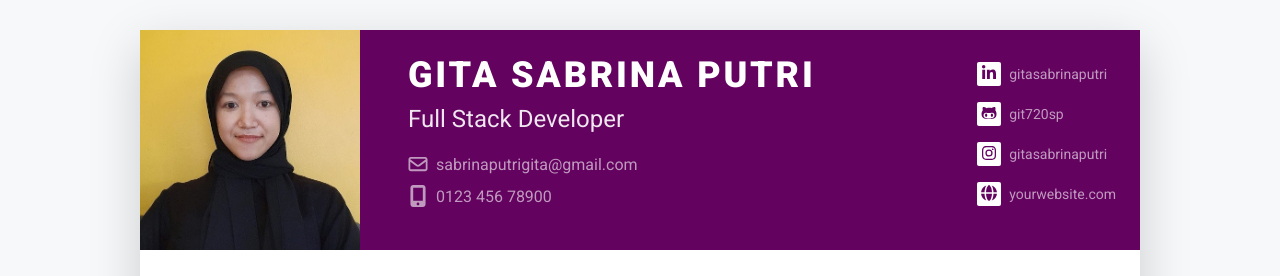
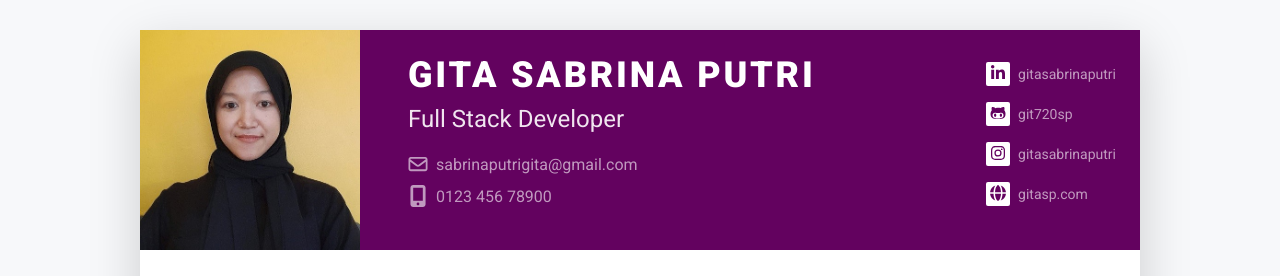
Before and after one commit to git720sp/tugas2-fswd-arkatama, a plain HTML site: page index.html in a window 1280 px wide. Shown: the top 276 px of the page. Drawn offline with Linux system fonts and the light colour scheme.

Commit message:
Update index.html

```diff
--- a/index.html
+++ b/index.html
@@ -47,7 +47,7 @@
 					                <li class="mb-3"><a class="text-link" href="https://linkedin.com/in/gitasabrinaputri"><span class="fa-container text-center me-2"><i class="fab fa-linkedin-in fa-fw"></i></span>gitasabrinaputri</a></li>
 					                <li class="mb-3"><a class="text-link" href="https://github.com/git720sp"><span class="fa-container text-center me-2"><i class="fab fa-github-alt fa-fw"></i></span>git720sp</a></li>
 					                <li class="mb-3"><a class="text-link" href="https://instagram.com/gitasabrinaputri"><span class="fa-container text-center me-2"><i class="fab fa-instagram fa-fw"></i></span>gitasabrinaputri</a></li>
-					                <li><a class="text-link" href="#"><span class="fa-container text-center me-2"><i class="fas fa-globe"></i></span>yourwebsite.com</a></li>
+					                <li><a class="text-link" href="https://git720sp.github.io/tugas2-fswd-arkatama/"><span class="fa-container text-center me-2"><i class="fas fa-globe"></i></span>gitasp.com</a></li>
 							    </ul>
 						    </div><!--//secondary-info-->
 					    </div><!--//row-->
```
